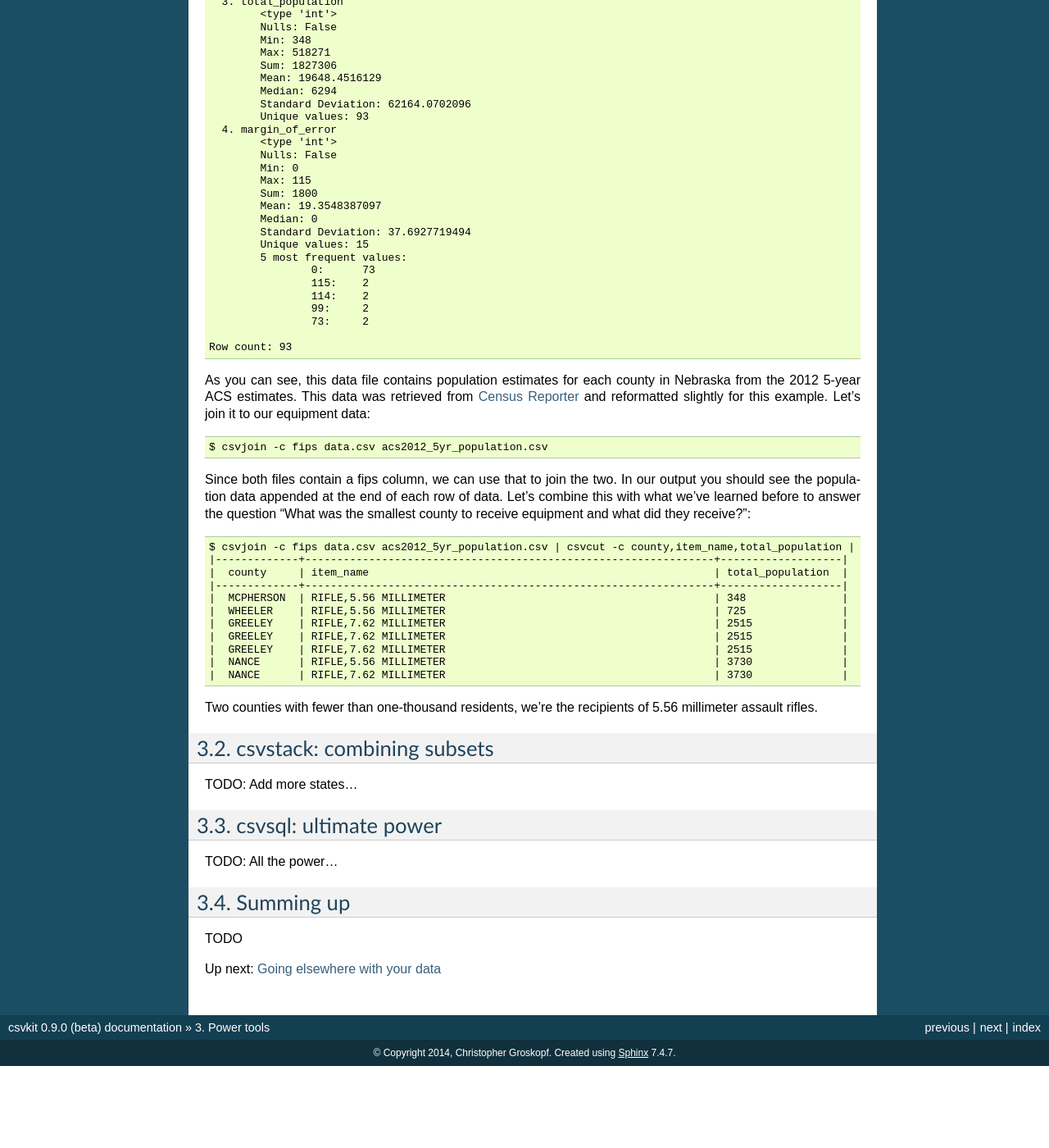
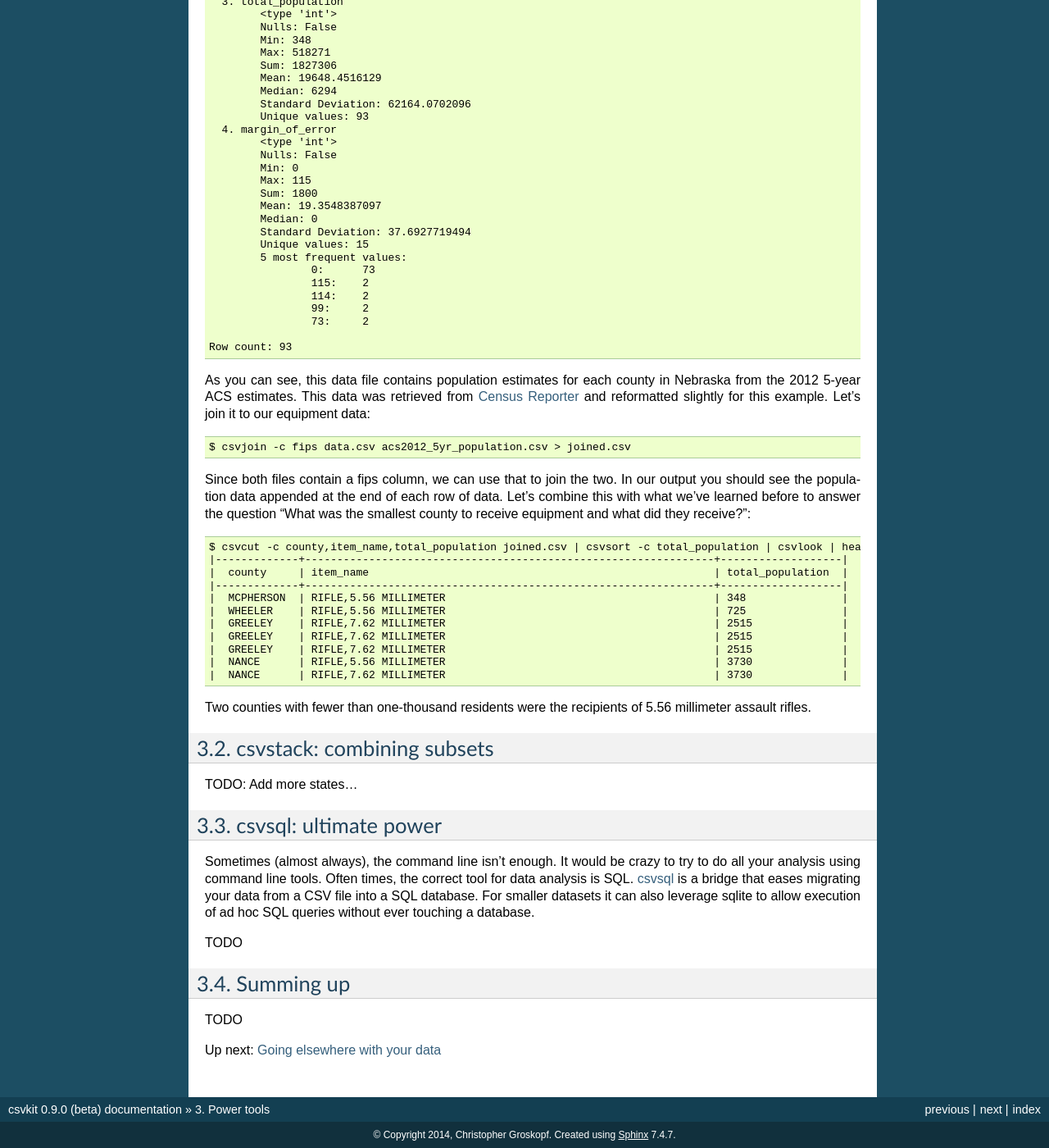
Before and after one commit to wireservice/csvkit, a Sphinx documentation site: the page built from docs/tutorial/3_power_tools.rst, in a window 1280 px wide and 1400 px high, scrolled down 610 px. Shown: the whole window at 82% size. Built offline with Sphinx 7.4.7, drawn with Linux system fonts in a browser that asks for light colours; before the commit the page ends 1910 px from its top, so only the background shows below that.

Commit message:
More docs.

```diff
--- a/docs/tutorial/3_power_tools.rst
+++ b/docs/tutorial/3_power_tools.rst
@@ -58,11 +58,11 @@ Let's see what's in there::
 
 As you can see, this data file contains population estimates for each county in Nebraska from the 2012 5-year ACS estimates. This data was retrieved from `Census Reporter <http://censusreporter.org/>`_ and reformatted slightly for this example. Let's join it to our equipment data::
 
-    $ csvjoin -c fips data.csv acs2012_5yr_population.csv
+    $ csvjoin -c fips data.csv acs2012_5yr_population.csv > joined.csv
 
 Since both files contain a fips column, we can use that to join the two. In our output you should see the population data appended at the end of each row of data. Let's combine this with what we've learned before to answer the question "What was the smallest county to receive equipment and what did they receive?"::
 
-    $ csvjoin -c fips data.csv acs2012_5yr_population.csv | csvcut -c county,item_name,total_population | csvsort -c total_population | csvlook | head
+    $ csvcut -c county,item_name,total_population joined.csv | csvsort -c total_population | csvlook | head
     |-------------+----------------------------------------------------------------+-------------------|
     |  county     | item_name                                                      | total_population  |
     |-------------+----------------------------------------------------------------+-------------------|
@@ -74,7 +74,7 @@ Since both files contain a fips column, we can use that to join the two. In our
     |  NANCE      | RIFLE,5.56 MILLIMETER                                          | 3730              |
     |  NANCE      | RIFLE,7.62 MILLIMETER                                          | 3730              |
 
-Two counties with fewer than one-thousand residents, we're the recipients of 5.56 millimeter assault rifles.
+Two counties with fewer than one-thousand residents were the recipients of 5.56 millimeter assault rifles.
 
 csvstack: combining subsets
 ===========================
@@ -84,7 +84,9 @@ TODO: Add more states...
 csvsql: ultimate power
 ======================
 
-TODO: All the power...
+Sometimes (almost always), the command line isn't enough. It would be crazy to try to do all your analysis using command line tools. Often times, the correct tool for data analysis is SQL. :doc:`/scripts/csvsql` is a bridge that eases migrating your data from a CSV file into a SQL database. For smaller datasets it can also leverage sqlite to allow execution of ad hoc SQL queries without ever touching a database.
+
+TODO
 
 Summing up
 ==========
```
